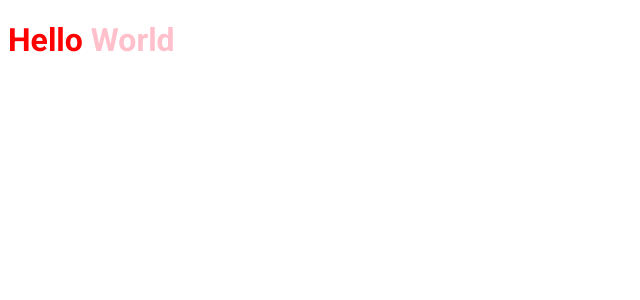
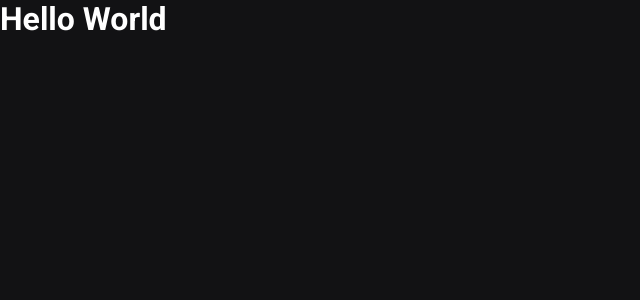
Before and after one commit to RoneBS/ignite-ignews, a Next.js app: page / in a window 1280 px wide. Shown: the top 300 px of the page, without its empty margins (0-640 px from the left). Built offline with nearby package versions, Linux system fonts and the light colour scheme.

Commit message:
defining global application styles

```diff
--- a/src/pages/_app.tsx
+++ b/src/pages/_app.tsx
@@ -1,4 +1,5 @@
 import { AppProps } from 'next/app';
+import  '../styles/global.scss';
 
 function MyApp({ Component, pageProps }: AppProps) {
   return <Component {...pageProps} />
--- a/src/pages/_document.tsx
+++ b/src/pages/_document.tsx
@@ -8,7 +8,6 @@ export default class MyDocument extends Document {
           <link rel="preconnect" href="https://fonts.gstatic.com"/>
           <link href="https://fonts.googleapis.com/css2?family=Roboto:wght@400;700;900&display=swap" rel="stylesheet"/>
 
-          <title>ig.news</title>
         </Head>
         <body>
             <Main />
--- a/src/pages/index.tsx
+++ b/src/pages/index.tsx
@@ -1,9 +1,12 @@
-import styles from '../styles/home.module.scss';
+import Head from 'next/head';
 
 export default function Home() {
   return (
-   <h1 className={styles.title}>
-     Hello <span>World</span>
-   </h1>
+    <>
+      <Head> <title>Inicio | ig.news</title> </Head>
+      <h1>
+      Hello World
+      </h1>
+   </>
   )
 }
--- /dev/null
+++ b/src/styles/global.scss
@@ -0,0 +1,50 @@
+* {
+  margin: 0;
+  padding: 0;
+  box-sizing: border-box;
+}
+
+:root {
+  --white: #ffffff;
+
+  --gray-100: #e1e1e6;
+  --gray-300: #a8a8b3;
+  --gray-900: #121214;
+
+  --cyan-500: #61dafb;
+  --yellow-500: #eba417;
+}
+
+@media (max-width: 1080px) {
+  html {
+    font-size: 93.75%;
+  }
+}
+
+@media (max-width: 720px) {
+  html {
+    font-size: 87.5%;
+  }
+}
+
+body {
+  background: var(--gray-900);
+  color: var(--white);
+}
+
+body,
+input,
+textarea,
+select,
+button {
+  font: 400 1rem "Roboto", sans-serif;
+}
+
+button {
+  cursor: pointer;
+}
+
+a {
+  color: inherit;
+  text-decoration: none;
+}
--- a/src/styles/home.module.scss
+++ /dev/null
@@ -1,8 +0,0 @@
-.title {
-  color: red;
-  font-family: Roboto;
-
-  span {
-    color: pink;
-  }
-}
```
